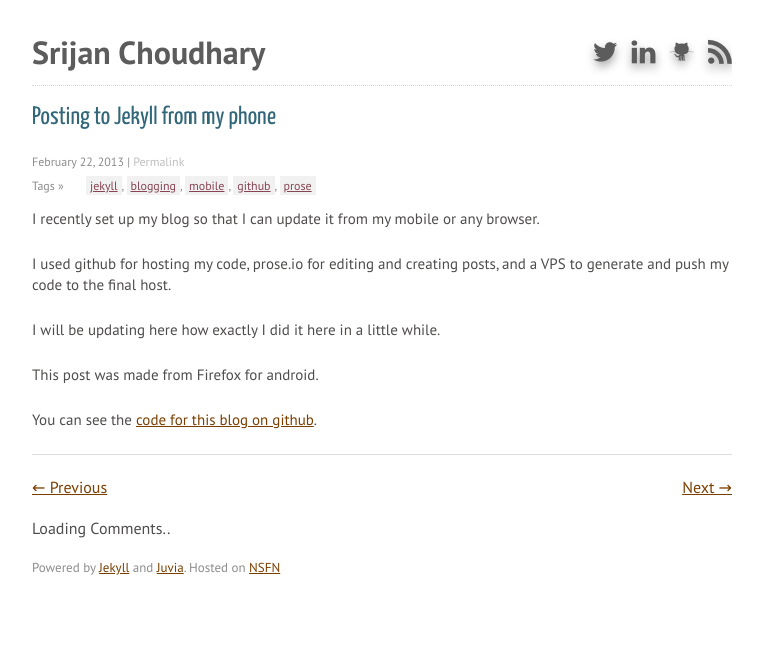
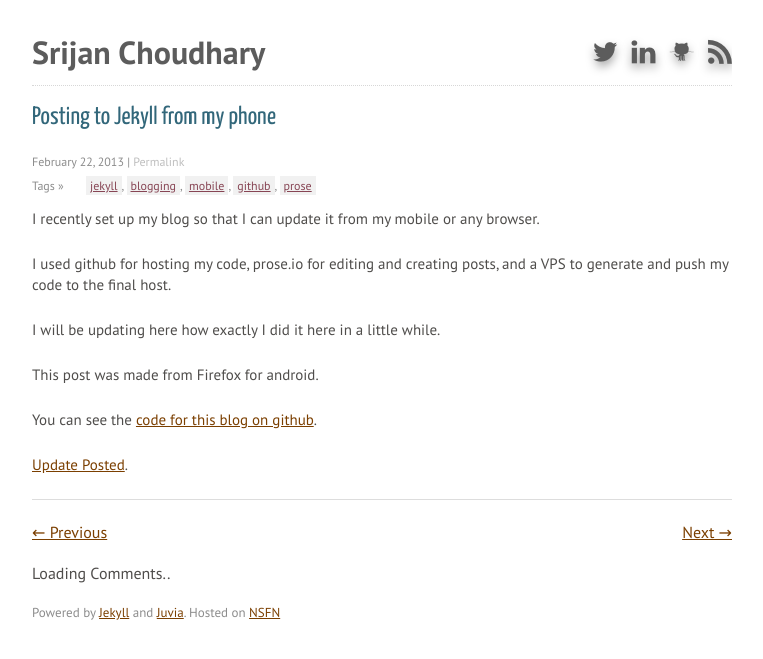
Before and after one commit to srijan/srijan_blog, a Jekyll site: the page built from _posts/2013-02-22-posting-to-jekyll-from-my-phone.md, in a window 1280 px wide. Shown: the top 659 px of the page, without its empty margins (258-1021 px from the left). Built offline with Jekyll 4.4.1, drawn with Linux system fonts in a browser that asks for light colours; comment, search, counter and statistics services are not loaded.

Commit message:
Link to update added in original version of posting from phone.

```diff
--- a/_posts/2013-02-22-posting-to-jekyll-from-my-phone.md
+++ b/_posts/2013-02-22-posting-to-jekyll-from-my-phone.md
@@ -14,3 +14,5 @@ I will be updating here how exactly I did it here in a little while.
 This post was made from Firefox for android.
 
 You can see the [code for this blog on github](https://github.com/srijan/srijan_blog).
+
+[Update Posted](/blogging/posting-to-jekyll-from-my-phone-details.html).
```
